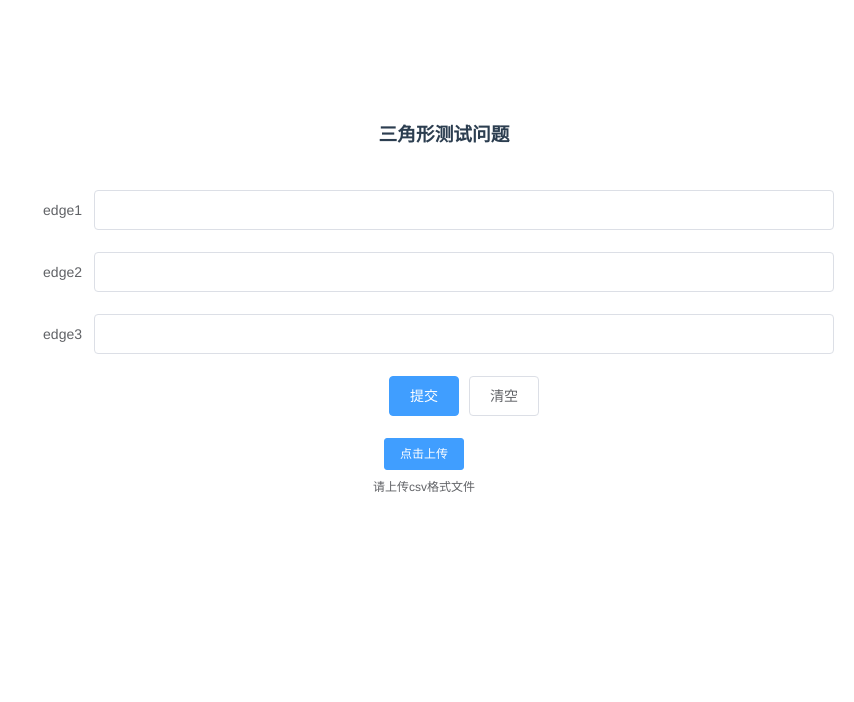
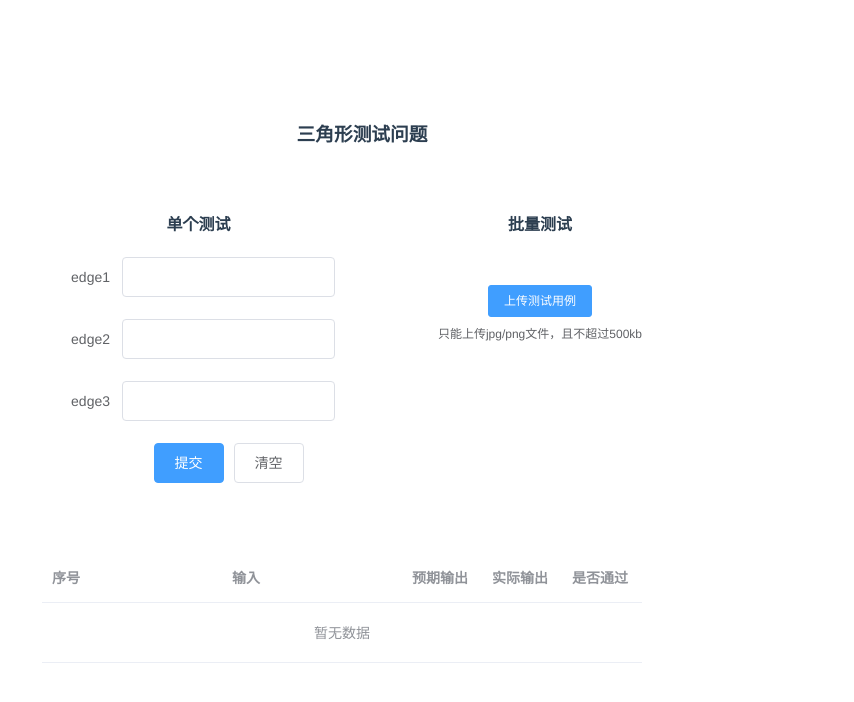
Before and after one commit to Ultrasty/SoftwareTesting, a Vue app: page /#/content in a window 1280 px wide. Shown: the top 702 px of the page, without its empty margins (426-1280 px from the left). Built offline with nearby package versions, Linux system fonts and the light colour scheme.

Commit message:
fix layout

```diff
--- a/src/components/main.vue
+++ b/src/components/main.vue
@@ -1,8 +1,8 @@
 <template>
   <div class="hello" style="height: 100vh">
     <el-container style="height: 100%">
-      <el-header style="border-bottom: 1px solid #323232;text-align: right;height: 8%; font-size: 12px">
-        <el-dropdown>
+      <el-header style="">
+          <el-dropdown>
           <i class="el-icon-setting" style="margin-right: 15px"></i>
           <el-dropdown-menu slot="dropdown">
             <el-dropdown-item>查看</el-dropdown-item>
@@ -13,7 +13,7 @@
         <span>XP 极限测试平台</span>
       </el-header>
       <el-container style="height: 92%; border: 0px solid #eee">
-        <el-aside width="250px" style="background-color: #3c3f41;">
+        <el-aside width="250px" style="background-color: #3c3f41; min-height: 100%; height: auto;" class="side-bar">
           <div>
           <el-scrollbar style="height: 100%; ">
             <el-menu background-color="#3c3f41" active-text-color="#5fc0f7" :default-openeds="['1','2']" text-color="white">
@@ -35,8 +35,7 @@
                 </el-submenu>
             </el-menu>
           </el-scrollbar>
-
-          </div>
+        </div>
         </el-aside>
 
         <router-view></router-view>
@@ -82,7 +81,13 @@ export default {
 
 <!-- Add "scoped" attribute to limit CSS to this component only -->
 <style scoped>
+
 .el-header {
+  border-bottom: 1px solid #323232;
+  text-align: right;
+  width: 100%;
+  z-index: 1;
+  font-size: 12px ;
   background-color: #0078d5;
   color: white;
   line-height: 60px;
--- a/src/components/question/question1.vue
+++ b/src/components/question/question1.vue
@@ -5,7 +5,8 @@
     <el-header class='header'> <h3>三角形测试问题</h3></el-header>
     <el-footer>
       <div class="single">
-        <el-form ref="form" :model="form" label-width="80px">
+        <h4>单个测试</h4>
+        <el-form ref="form" :model="form" label-width="80px" class="input-form">
           <el-form-item label="edge1" class="input-text">
             <el-input v-model="form.edge1"></el-input>
           </el-form-item>
@@ -15,25 +16,59 @@
           <el-form-item label="edge3" class="input-text">
             <el-input v-model="form.edge3"></el-input>
           </el-form-item>
-          <el-form-item>
+          <el-form-item class="button">
             <el-button type="primary" @click="onSubmit">提交</el-button>
             <el-button @click="onClear">清空</el-button>
           </el-form-item>
         </el-form>
       </div>
-      <div class="">
+      <div class="batch">
+        <h4>批量测试</h4>
         <el-upload
-          :action="uploadActionUrl"
-          accept="csv"
+          class="upload-demo"
+          action="https://jsonplaceholder.typicode.com/posts/"
+          :on-preview="handlePreview"
+          :on-remove="handleRemove"
+          :before-remove="beforeRemove"
           multiple
           :limit="3"
-          :on-exceed="handleExceed">
-          <el-button size="small" type="primary">点击上传</el-button>
-          <div slot="tip" class="el-upload__tip">请上传csv格式文件</div>
+          :on-exceed="handleExceed"
+          :file-list="fileList">
+          <el-button size="small" type="primary">上传测试用例</el-button>
+          <div slot="tip" class="el-upload__tip">只能上传jpg/png文件，且不超过500kb</div>
         </el-upload>
       </div>
+      <div>
+      <el-table
+          :data="tableData"
+          stripe
+          style="width: 100%">
+        <el-table-column
+            prop="date"
+            label="序号"
+            width="180">
+        </el-table-column>
+        <el-table-column
+            prop="name"
+            label="输入"
+            width="180">
+        </el-table-column>
+        <el-table-column
+            prop="address"
+            label="预期输出">
+        </el-table-column>
+        <el-table-column
+            label="实际输出">
+        </el-table-column>
+        <el-table-column
+            label="是否通过">
+        </el-table-column>
+
+      </el-table>
+    </div>
     </el-footer>
    </el-container>
+
  </div>
 
 </template>
@@ -51,7 +86,19 @@ export default {
     }
   },
   methods: {
-
+    handleRemove(file, fileList) {
+      console.log(file, fileList);
+    },
+    handlePreview(file) {
+      console.log(file);
+    },
+    handleExceed(files, fileList) {
+      this.$message.warning(`当前限制选择 3 个文件，本次选择了 ${files.length} 个文件，共选择了 ${files.length + fileList.length} 个文件`);
+    },
+    // eslint-disable-next-line no-unused-vars
+    beforeRemove(file, fileList) {
+      return this.$confirm(`确定移除 ${file.name}？`);
+    }
   }
 }
 </script>
@@ -59,11 +106,31 @@ export default {
 <style scoped>
 .container{
   margin-top: 100px;
-  margin-left: 420px;
+  position: absolute;
+  left: 60%;
+  transform: translate(-50%, 0); /*元素向上向左移动元素高宽的50%，使元素中心在正中*/
 }
 .header{
   margin-left: 40px;
   margin-bottom: 30px;
   text-align: center;
 }
+.single{
+  margin-bottom: 50px;
+  display: inline;
+  float: left;
+}
+
+.batch{
+  margin-bottom: 100px;
+  display: inline;
+  float: right;
+}
+.upload-demo {
+  margin-top: 50px;
+}
+.input-form{
+  padding-right: 20px;
+}
+
 </style>
```
